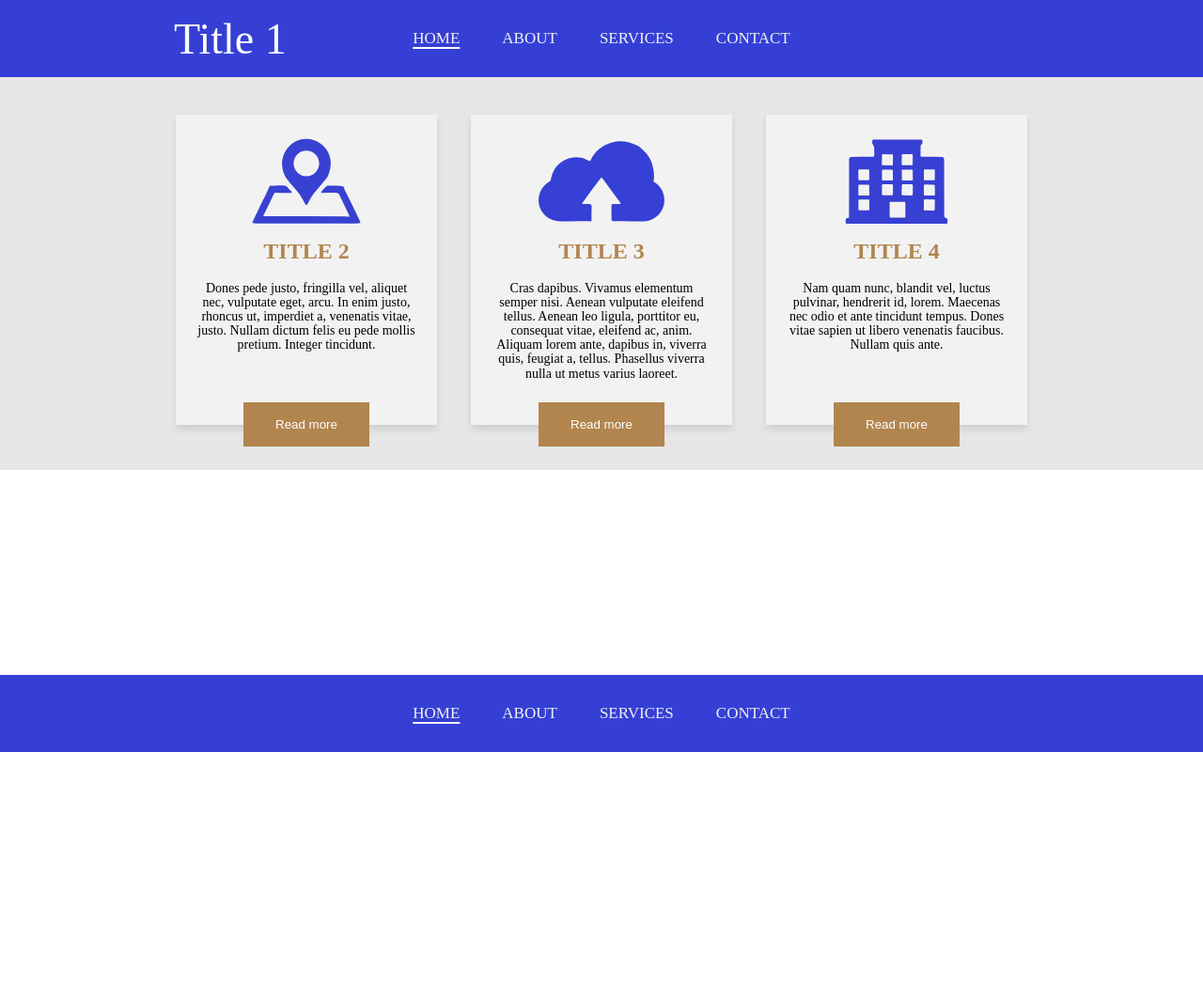
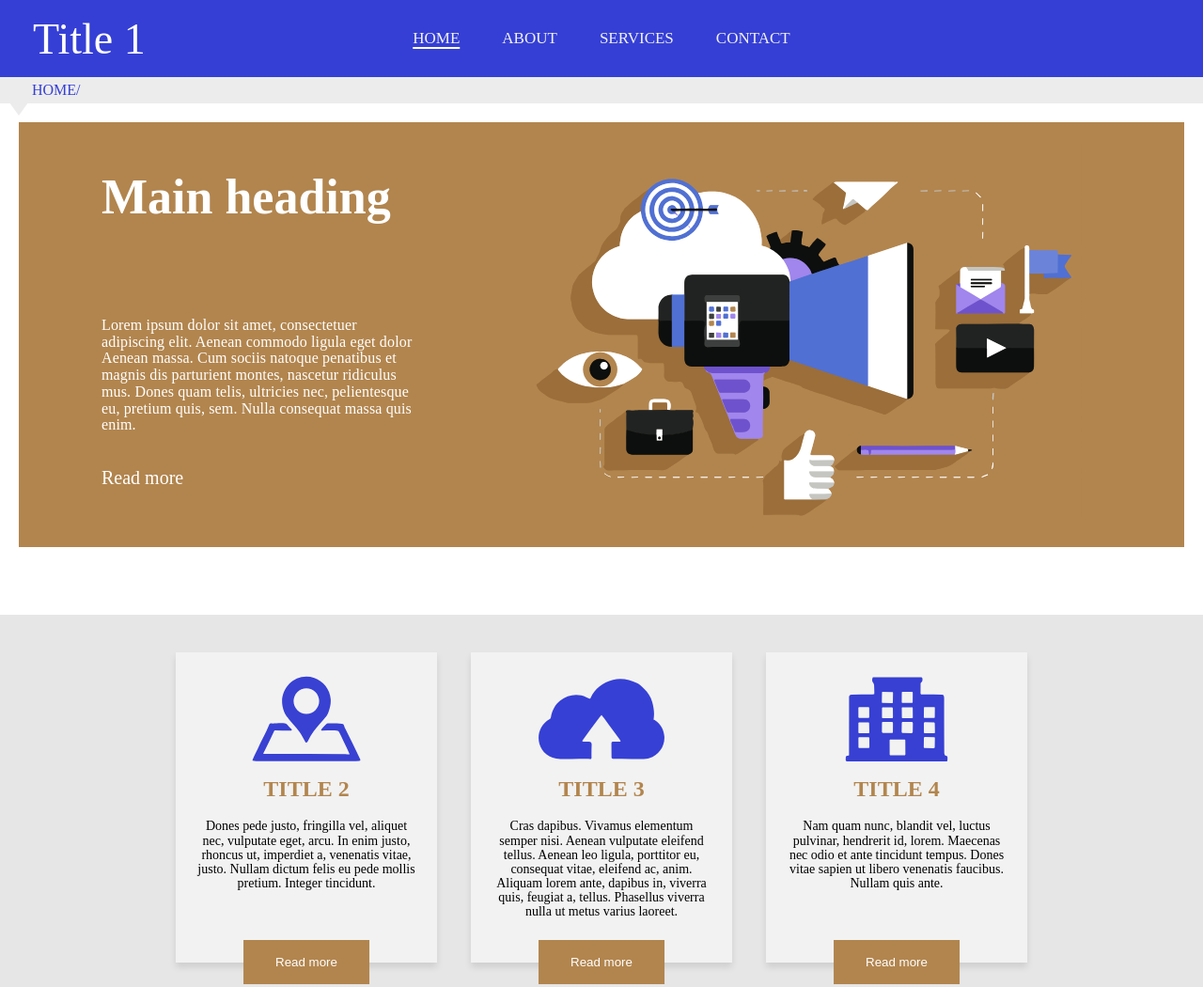
Before and after one commit to frunkers/dmip-23, a plain HTML site: page index.html in a window 1280 px wide. Shown: the top 1050 px of the page at 94% size. Before the commit the page ends 800 px from the top, so only its background shows below. Drawn offline with Linux system fonts and the light colour scheme.

Commit message:
add slider and tabs

```diff
--- a/css/main.css
+++ b/css/main.css
@@ -12,7 +12,7 @@
    display: flex;
    align-items: center;
    position: relative;
-   padding: 0 185px;
+   padding: 0 15px;
 }
 
 .header__logo {
@@ -61,6 +61,71 @@
    width: 100%;
 }
 
+/* section tabs */
+.tabs {
+   background: #ececec;
+}
+
+.tabs__container {
+   padding: 5px 14px;
+}
+
+.tabs__link {
+   position: relative;
+   text-transform: uppercase;
+   color: var(--main-color);
+}
+
+.tabs__link::before {
+   content: "";
+   position: absolute;
+   width: 0;
+   height: 0;
+   left: -24px;
+   bottom: -19px;
+   border-left: 10px solid transparent;
+   border-right: 10px solid transparent;
+   border-top: 14px solid #ececec;
+}
+
+/* section offer */
+.offer {
+   margin-top: 20px;
+	margin-bottom: 72px;
+}
+
+.slide {
+   padding: 50px 88px 32px;
+   display: flex;
+   background: var(--accent-color);
+   color: #fff;
+}
+
+.slide__title {
+   font-size: 52px;
+}
+
+.slide__text {
+   display: block;
+   margin-top: 98px;
+   max-width: 331px;
+   line-height: 17.7px;
+   letter-spacing: 0.15px;
+}
+
+.slide__more {
+   display: block;
+   margin-top: 36px;
+   font-size: 20px;
+   color: #fff;
+}
+
+.slide__image {
+   max-width: 600px;
+   margin-left: 112px;
+   margin-top: -26px;
+}
+
 /* section cards */
 .cards {
    padding: 40px 0 48px 0;
@@ -84,7 +149,7 @@
    display: flex;
    flex-direction: column;
    background: #f2f2f2;
-   box-shadow: 0px 5px 7px 0px rgba(0, 0, 0, 0.1);
+   box-shadow: 0px 5px 7px 0 rgba(0, 0, 0, 0.1);
 }
 
 .card__item + .card__item {
@@ -99,7 +164,7 @@
    width: 100%;
    display: block;
    text-align: center;
-   margin: 10px 0 18px 0;
+   margin: 10px 0 18px;
    font-size: 24px;
    text-transform: uppercase;
    color: var(--accent-color);
@@ -120,12 +185,17 @@
 
 /* footer */
 .footer {
+   margin-top: 55px;
    background: var(--main-color);
 }
 
 .footer__container {
-   height: 82px;
+   height: 125px;
    display: flex;
    align-items: center;
    position: relative;
 }
+
+.footer__nav {
+   top: 22%;
+}
--- a/css/mixins.css
+++ b/css/mixins.css
@@ -1,4 +1,5 @@
 [class*="__container"] {
+	max-width: 1240px;
    margin: 0 auto;
 }
 
--- a/css/reset.css
+++ b/css/reset.css
@@ -11,8 +11,6 @@
    max-width: 1580px;
    min-height: 100%;
    margin: 0 auto;
-   display: flex;
-   flex-direction: column;
 }
 
 html,
--- a/index.html
+++ b/index.html
@@ -7,9 +7,11 @@
       <meta name="theme-color" content="#353fd5" />
       <title>DMIP-23</title>
       <link rel="stylesheet" href="./css/main.css" />
+      <link rel="icon" href="./assets/img/card-2.svg" type="image/svg+xml" />
    </head>
    <body>
       <div class="wrapper">
+         <!-- header -->
          <header class="header">
             <div class="header__container">
                <p class="header__logo">Title 1</p>
@@ -27,6 +29,34 @@
          </header>
 
          <main>
+            <!-- section tabs -->
+            <section class="tabs">
+               <div class="tabs__container">
+                  <a class="tabs__link" href="#!">Home/</a>
+               </div>
+            </section>
+
+            <!-- section offer -->
+            <section class="offer">
+               <div class="offer__container">
+                  <div class="slide">
+                     <div class="slide__content">
+                        <h1 class="slide__title">Main heading</h1>
+                        <p class="slide__text">
+                           Lorem ipsum dolor sit amet, consectetuer adipiscing elit. Aenean commodo
+                           ligula eget dolor Aenean massa. Cum sociis natoque penatibus et magnis
+                           dis parturient montes, nascetur ridiculus mus. Dones quam telis,
+                           ultricies nec, pelientesque eu, pretium quis, sem. Nulla consequat massa
+                           quis enim.
+                        </p>
+                        <a class="slide__more" href="#!">Read more</a>
+                     </div>
+                     <img src="./assets/img/offer.svg" alt="Offer image" class="slide__image" />
+                  </div>
+               </div>
+            </section>
+
+            <!-- section cards -->
             <section class="cards">
                <div class="card__container">
                   <ul class="card__list">
@@ -78,9 +108,10 @@
             </section>
          </main>
 
+         <!-- footer -->
          <footer class="footer">
             <div class="footer__container">
-               <nav class="nav">
+               <nav class="nav footer__nav">
                   <ul class="nav__list">
                      <li class="nav__item">
                         <a class="nav__link nav__link_active" href="#!">Home</a>
```
Also changed, not shown: assets/img/offer.svg (added).
